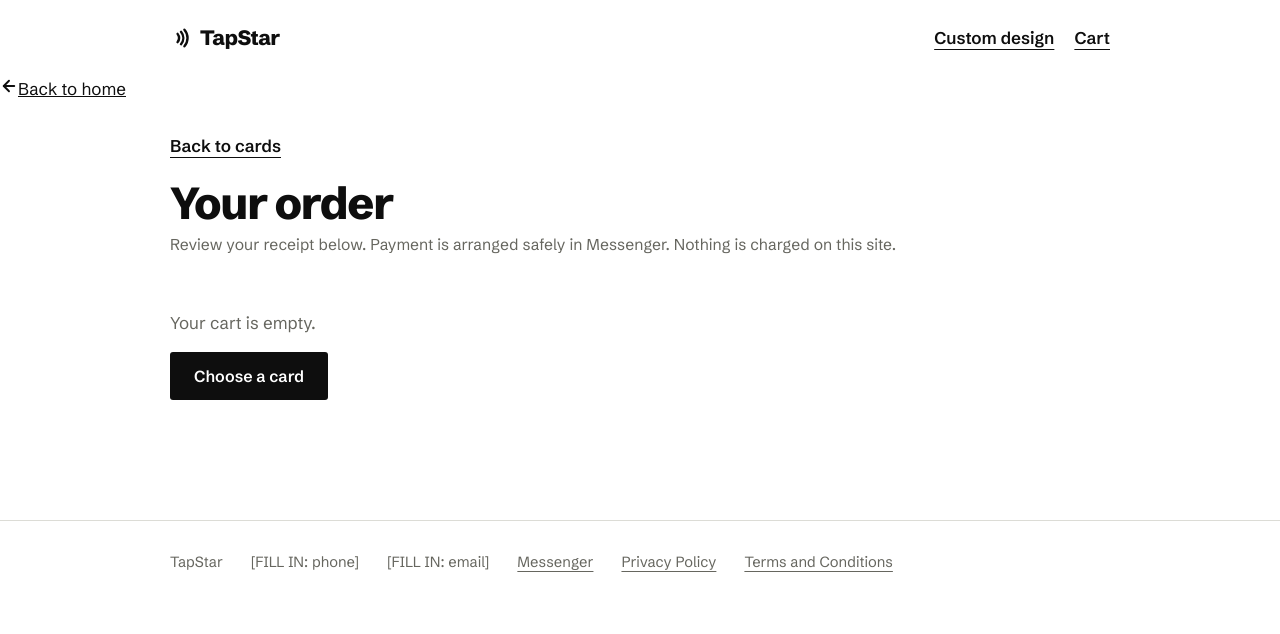
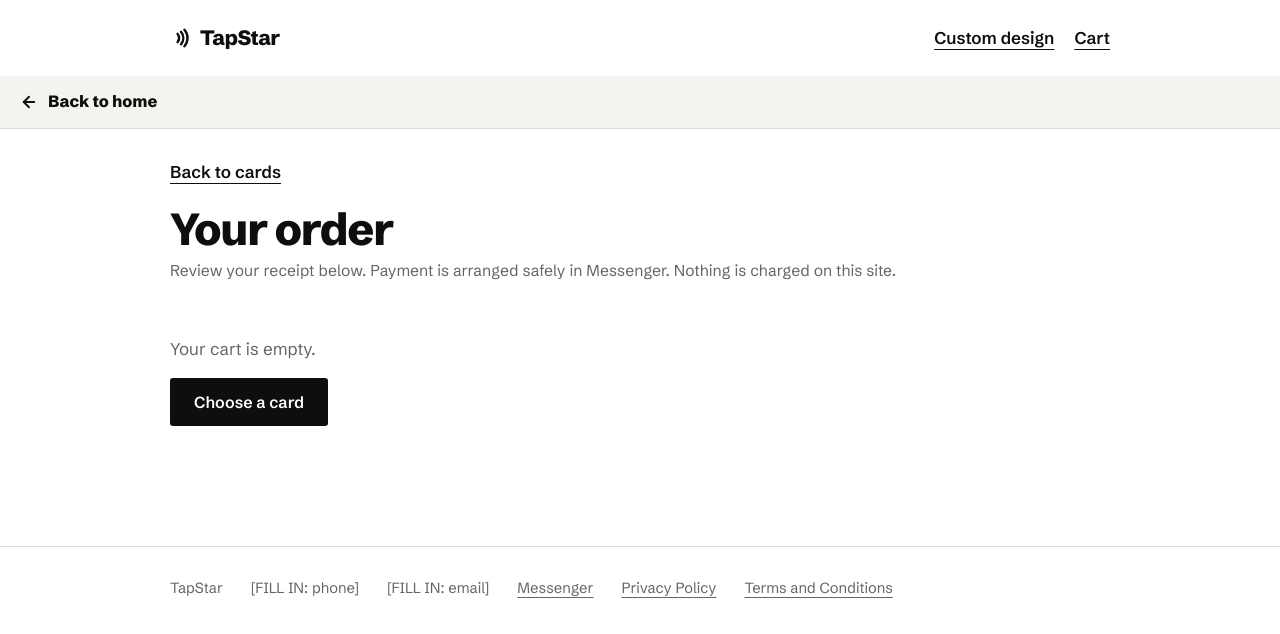
Before and after one commit to francobayra05-cmd/latest, a plain HTML site: page checkout.html in a window 1280 px wide. Drawn offline with Linux system fonts and the light colour scheme.

Commit message:
Add homebar styles for sub-pages
Added styles for homebar with flex display and padding.

```diff
--- a/style.css
+++ b/style.css
@@ -312,3 +312,8 @@ select{padding:14px;border:1.5px solid var(--line);border-radius:4px;font:1rem '
 .price-right .old {
     font-size: 0.9rem;
 }
+
+/* Easy back-to-home bar on sub-pages */
+.homebar{display:flex;align-items:center;gap:10px;padding:13px 20px;background:var(--soft);border-bottom:1px solid var(--line);font-weight:700;font-size:1.02rem;color:var(--ink);text-decoration:none}
+.homebar:active{background:var(--line)}
+.homebar svg{flex:none}
```
